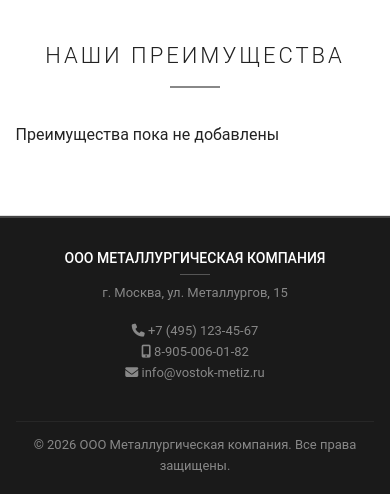
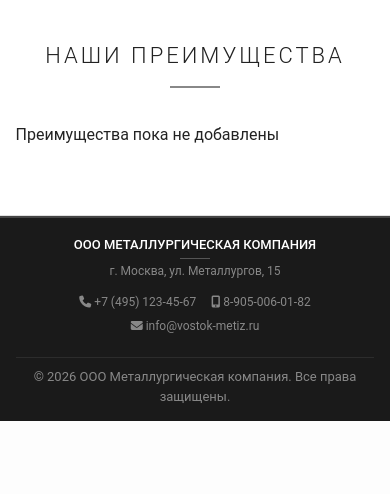
Before and after one commit to BogdanChelnokov/metallcompany, a Django app: page / in a window 390 px wide. Shown: the part 1254-1748 px from the top of the page. After the commit the page ends 1675 px from the top, so only its background shows below. Run offline with Django 5.2, Linux system fonts and the light colour scheme; data comes from the database, SQL or seed files in the repository; data that the repository does not hold is empty.

Commit message:
Update style.css

```diff
--- a/static/css/style.css
+++ b/static/css/style.css
@@ -513,15 +513,50 @@ footer {
         justify-content: flex-start;
     }
 
-    /* Компактный подвал для мобильных */
+
+    footer {
+        padding: 2vh 0 1.5vh; /* Минимальные отступы самого футера сверху и снизу */
+    }
+
     .footer-grid {
         grid-template-columns: 1fr;
         text-align: center;
-        gap: 2vh;
+        gap: 1.5vh; /* Минимальный зазор между блоками вместо 2.5vh */
+    }
+
+    .footer-grid h3 {
+        font-size: 13px; /* Слегка уменьшаем заголовок */
+        margin-bottom: 0.5vh;
     }
 
     .footer-grid h3::after {
-        margin: 0.5vh auto 0;
+        margin: 0.3vh auto 0; /* Прижимаем разделительную черту ближе к тексту */
+    }
+
+    /* Выстраиваем контакты в одну строчку, экономя 2 строки по высоте */
+    .footer-contacts {
+        display: flex;
+        flex-wrap: wrap;
+        justify-content: center;
+        gap: 5px 15px; /* Минимальные отступы между элементами в строке */
+    }
+
+    .footer-contacts p {
+        font-size: 12px;
+        margin: 0;
+    }
+
+    .footer-info p {
+        font-size: 12px;
+        line-height: 1.4;
+    }
+
+    /* Максимально прижимаем копирайт к основному контенту */
+    .footer-copy {
+        margin-top: 1vh;
+        padding-top: 1vh;
+        border-top: 1px solid rgba(255, 255, 255, 0.08); /* Тонкая аккуратная линия */
+        font-size: 11px;
     }
 }
 
```
